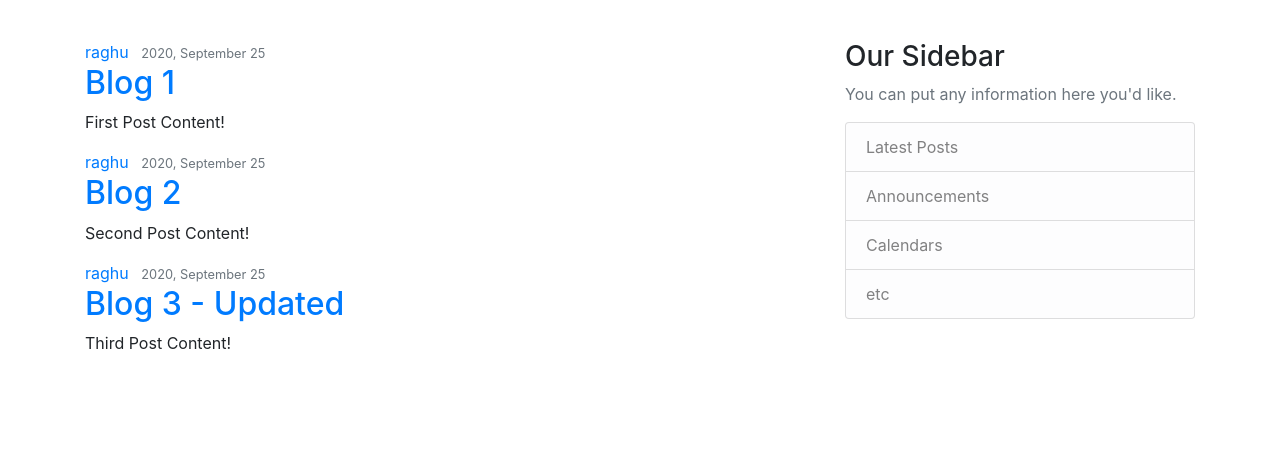
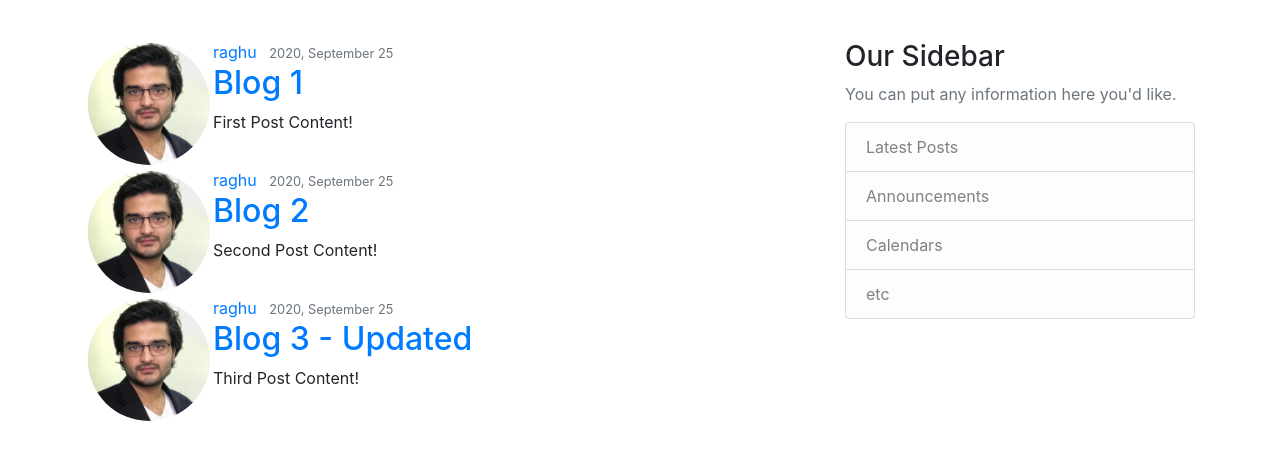
Before and after one commit to raghavendra-musubi/winter_night, a Django app: page /blog/ in a window 1280 px wide. Shown: the part 56-516 px from the top of the page. Run offline with Django 3.2, Linux system fonts and the light colour scheme; data comes from the database, SQL or seed files in the repository; some libraries are stand-ins or nearby versions.

Commit message:
added author image next to blog post

```diff
--- a/blog/templates/blog/home.html
+++ b/blog/templates/blog/home.html
@@ -5,7 +5,7 @@
     {% for post in posts %}
 
         <article class="media content-section">
-
+            <img class="rounded-circle" src="{{post.author.profile.image.url}}" style="max-width: 10vw; padding: 3px">
             <div class="media-body">
 
                 <div class="article-metadata">
```
